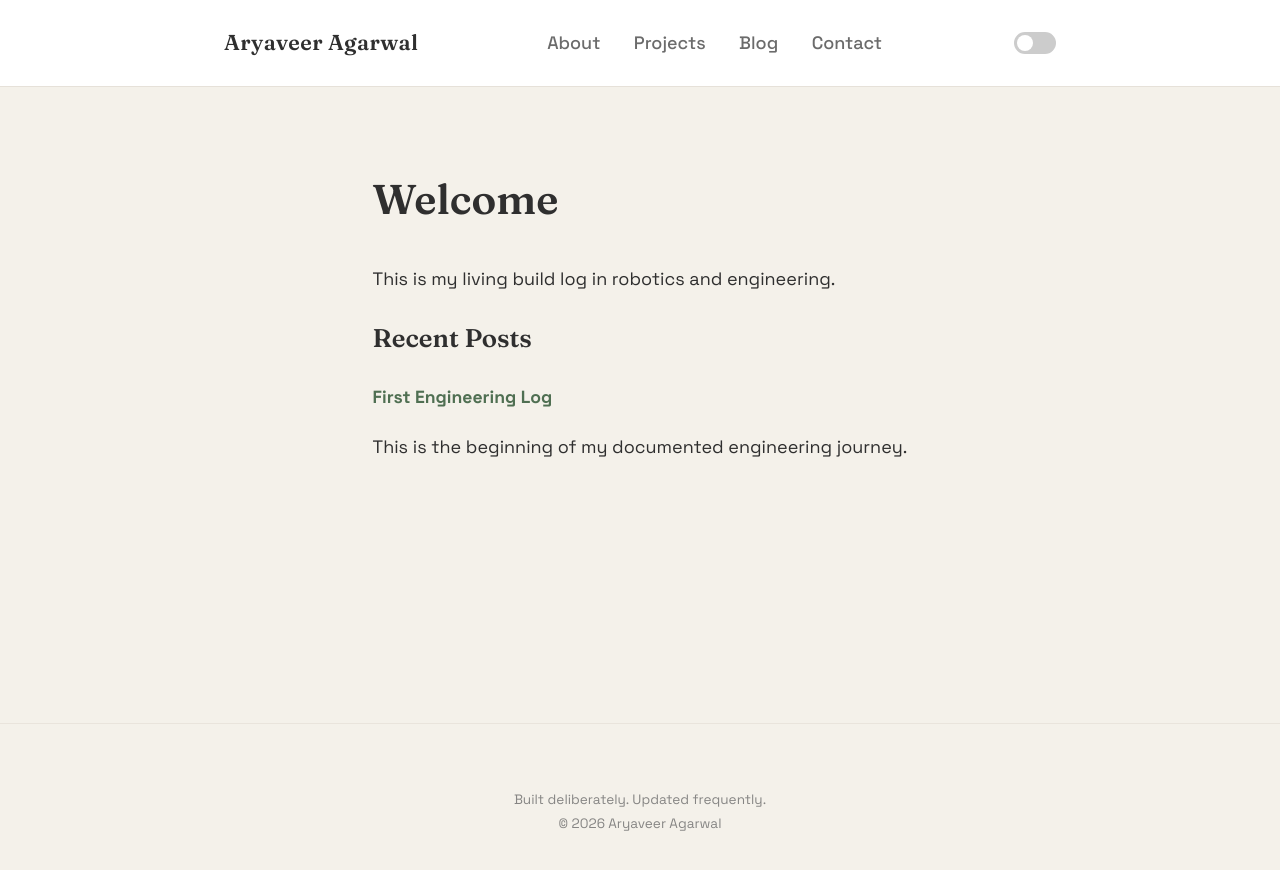
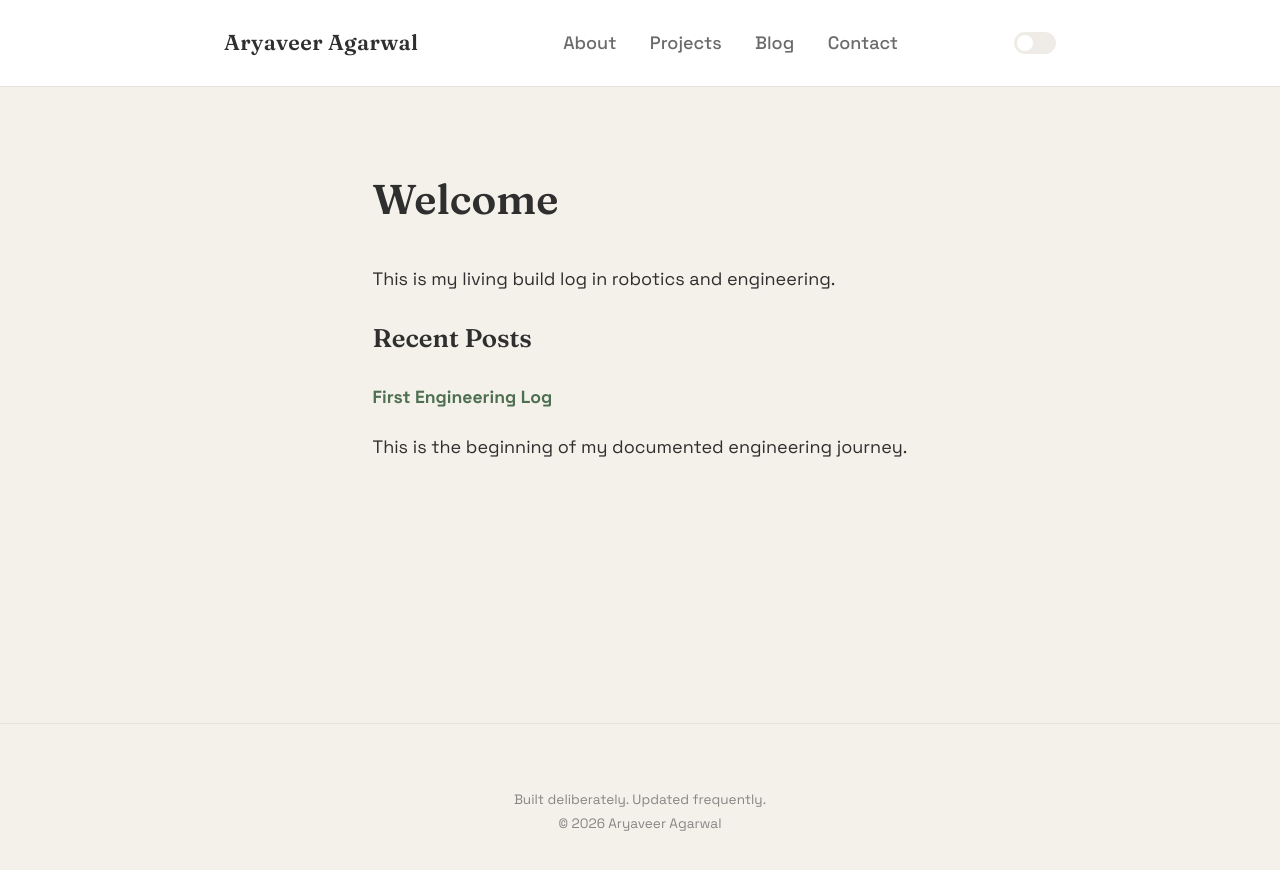
Before and after one commit to aryaveeragarwal/aryaveeragarwal.github.io, a Jekyll site: the page built from index.md, in a window 1280 px wide. Shown: the top 870 px of the page. Built offline with Jekyll 4.4.1, drawn with Linux system fonts in a browser that asks for light colours.

Commit message:
Update style.css

```diff
--- a/assets/style.css
+++ b/assets/style.css
@@ -168,7 +168,12 @@ main {
   display: inline-block;
   width: 42px;
   height: 22px;
-  margin-left: 2rem;
+  opacity: 0.6;                  /* subtle */
+  transition: opacity 0.2s ease;
+}
+
+.theme-switch:hover {
+  opacity: 1;                    /* brightens on hover */
 }
 
 .theme-switch input {
@@ -181,8 +186,8 @@ main {
   position: absolute;
   cursor: pointer;
   inset: 0;
-  background-color: #ccc;
-  transition: 0.3s;
+  background-color: var(--border);
+  transition: 0.25s ease;
   border-radius: 34px;
 }
 
@@ -193,8 +198,8 @@ main {
   width: 16px;
   left: 3px;
   bottom: 3px;
-  background-color: white;
-  transition: 0.3s;
+  background-color: var(--surface);
+  transition: 0.25s ease;
   border-radius: 50%;
 }
 
```
